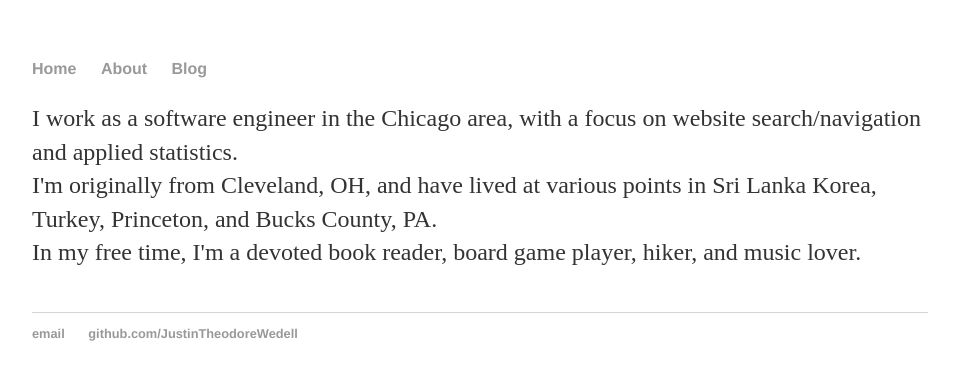
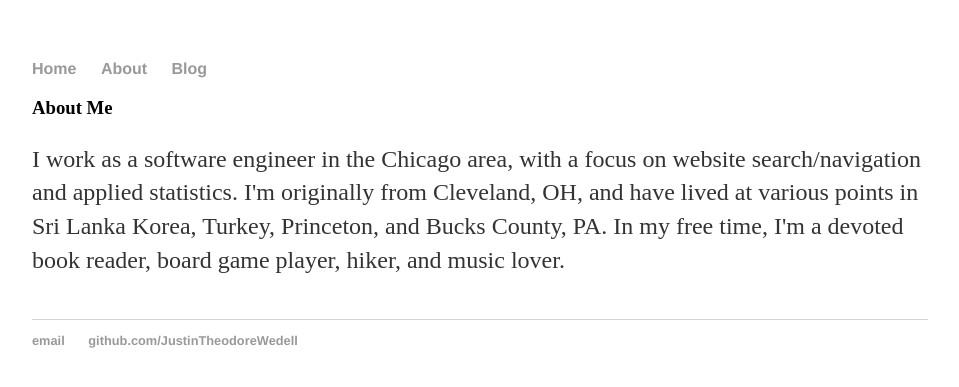
Before and after one commit to JustinTheodoreWedell/JustinTheodoreWedell.github.io, a Jekyll site: the page built from about/index.html, in a window 1280 px wide. Shown: the top 387 px of the page, without its empty margins (160-1119 px from the left). Built offline with Jekyll 4.4.1, drawn with Linux system fonts in a browser that asks for light colours.

Commit message:
Update About Me formatting

```diff
--- a/about/index.html
+++ b/about/index.html
@@ -4,8 +4,9 @@ title: About Justin Wedell
 ---
 
 <div class="blurb">
-	<p>I work as a software engineer in the Chicago area, with a focus on website search/navigation and applied statistics.<br>
-     I'm originally from Cleveland, OH, and have lived at various points in Sri Lanka Korea, Turkey, Princeton, and Bucks County, PA. <br>
-     In my free time, I'm a devoted book reader, board game player, hiker, and music lover.
+	<h3> About Me</h3>
+	<p>I work as a software engineer in the Chicago area, with a focus on website search/navigation and applied statistics.
+           I'm originally from Cleveland, OH, and have lived at various points in Sri Lanka Korea, Turkey, Princeton, and Bucks County, PA.
+           In my free time, I'm a devoted book reader, board game player, hiker, and music lover.
 	</p>
 </div><!-- /.blurb -->
```
